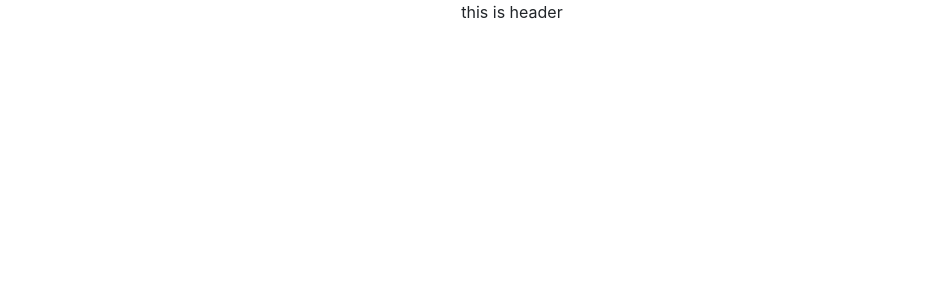
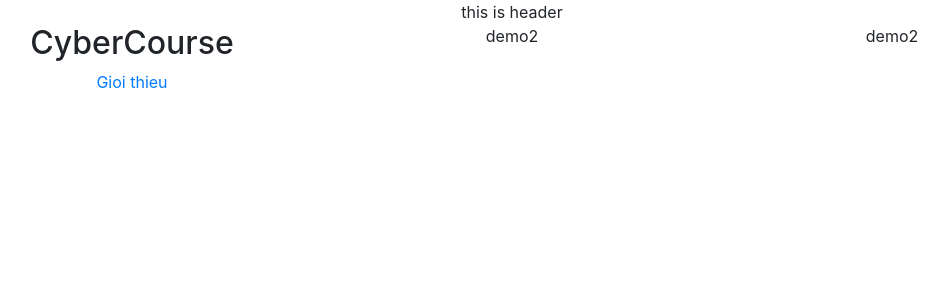
Before and after one commit to thanhhuy3010/ElearningK14, a React (Create React App) app: page /coursedetail/1 in a window 1280 px wide. Shown: the top 300 px of the page, without its empty margins (128-1076 px from the left). Built offline with nearby package versions, Linux system fonts and the light colour scheme; no server answers.

Commit message:
styles footer

```diff
--- /dev/null
+++ b/src/Component/Footer.jsx
@@ -0,0 +1,56 @@
+import React, { Component } from 'react';
+import Col from 'react-bootstrap/Col'
+import Row from 'react-bootstrap/Row'
+import Container from 'react-bootstrap/Container'
+class Footer extends Component {
+   block = () => {
+    return [
+      {
+        title:'CyberCourse',
+        content:(
+          <div className="about" >
+
+          </div>
+        )
+      }
+    ]
+  }
+  render() {
+    return (
+      <div className="footer">
+        <div className="footer-wrap">
+          <Container>
+            <Row className="mainRow" >
+              <Col xs={4} md={4}>
+                <div className="foot-center">
+                  <div className="foot-header">
+                    <h2>CyberCourse</h2>
+                  </div>
+                  <div>
+                    <a href="#">Gioi thieu</a>
+                  </div>
+                  <div>
+                    <a href="#"></a>
+                  </div>
+                  <div></div>
+                  <div></div>
+                  <div></div>
+                  <div></div>
+                </div>
+              </Col>
+              <Col xs={4} md={4}>
+                demo2
+              </Col>
+              <Col xs={4} md={4}>
+                demo2
+              </Col>
+            </Row>
+          </Container>
+
+        </div>
+      </div>
+    );
+  }
+}
+
+export default Footer;
--- /dev/null
+++ b/src/style/Footer.css
@@ -0,0 +1,9 @@
+.footer{
+    width: 100%;
+    max-width: 1200px;
+
+}
+.footer .footer-wrap{
+    width: 100%;
+    padding : 0;
+}
--- a/src/templates/HomeTemplate.jsx
+++ b/src/templates/HomeTemplate.jsx
@@ -3,6 +3,8 @@ import {BrowserRouter, Route} from 'react-router-dom'
 import HomePage from '../Pages/HomePage'
 import Header from '../Component/Header'
 import CourseDetailPage from '../Pages/CourseDetailPage';
+import LoginPage from '../Pages/LoginPage';
+import Footer from '../Component/Footer'
 export default class HomeTemplate extends Component {
   render() {
     return (
@@ -11,8 +13,10 @@ export default class HomeTemplate extends Component {
             <Fragment>
                 <Header/>
                 <Route path='/HomePage' component= {HomePage} />
+                <Route path= '/loginpage' component={LoginPage}/>
                 <Route path = '/coursedetail/:courseid' component={CourseDetailPage}/>
                 <Route path = '/' exact component={HomePage} />
+                <Footer/>
             </Fragment>
           </BrowserRouter>
 
```
Also changed, not shown: src/Pages/LoginPage.jsx (added, +37 -0 lines).
